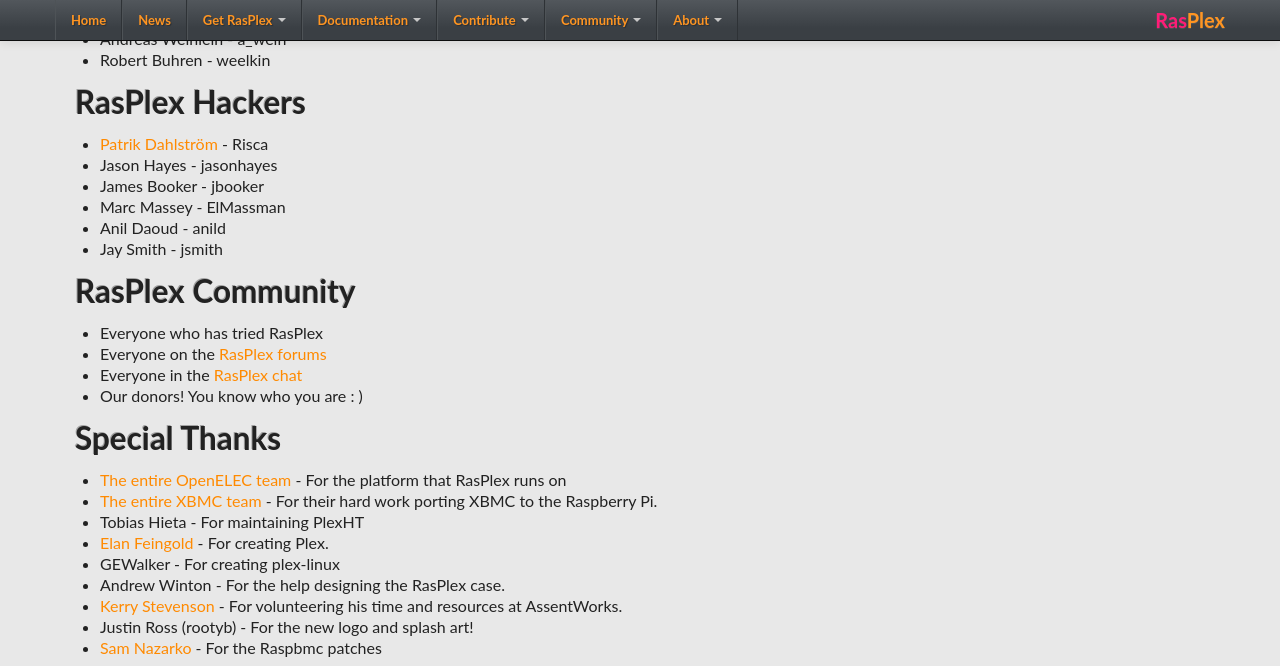
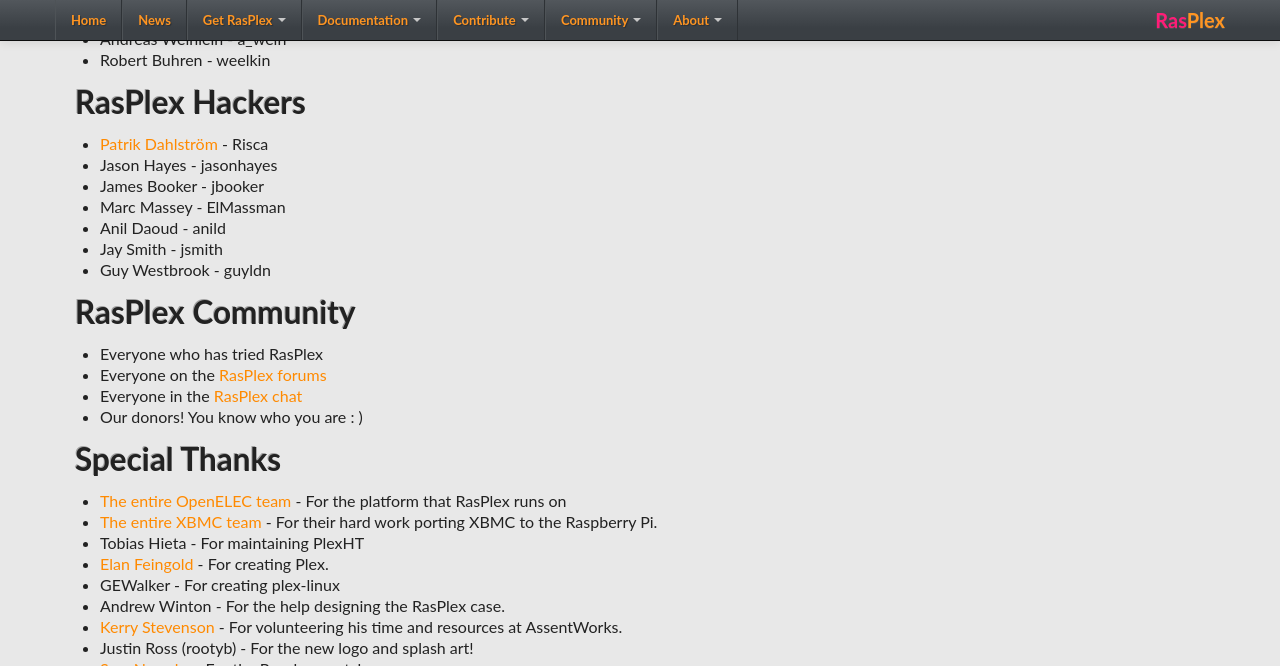
Before and after one commit to RasPlex/RasPlex.github.io, a Jekyll site: the page built from contribute/contributor-list.md, in a window 1280 px wide and 900 px high, scrolled down 495 px, cut to the strip 0-666 px from the top of the window. Built offline with Jekyll 4.4.1, drawn with Linux system fonts in a browser that asks for light colours; nearby versions of some CDN libraries.

Commit message:
Added guyldn to contribs

```diff
--- a/contribute/contributor-list.md
+++ b/contribute/contributor-list.md
@@ -34,6 +34,7 @@
 + Marc Massey - ElMassman
 + Anil Daoud - anild
 + Jay Smith - jsmith
++ Guy Westbrook - guyldn
 
 ## RasPlex Community
 
```
